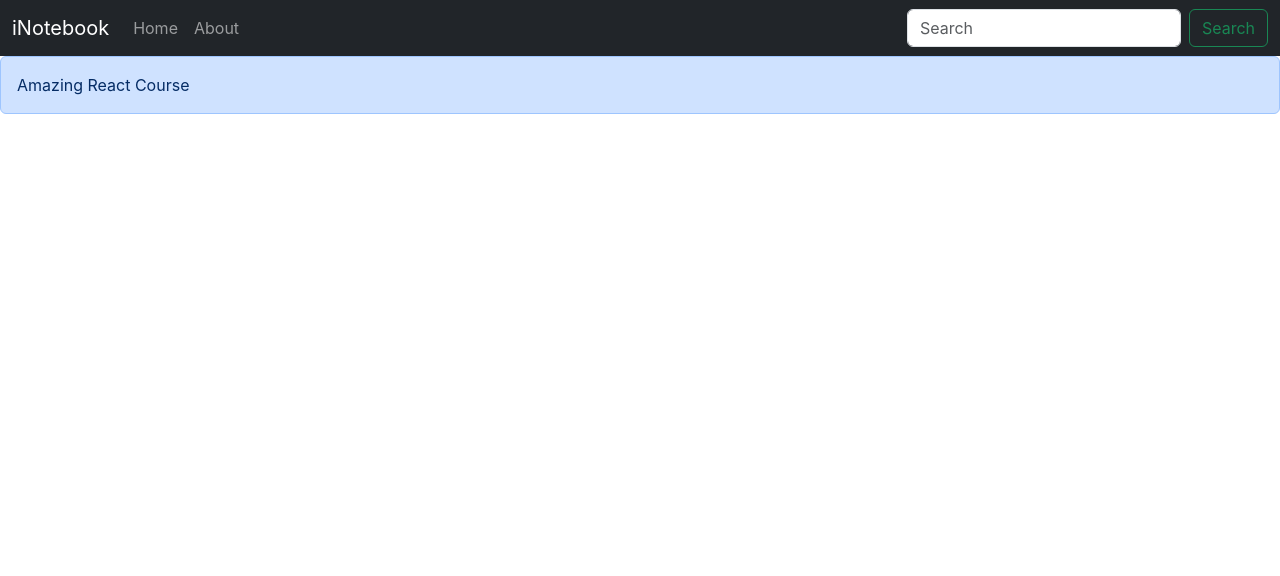
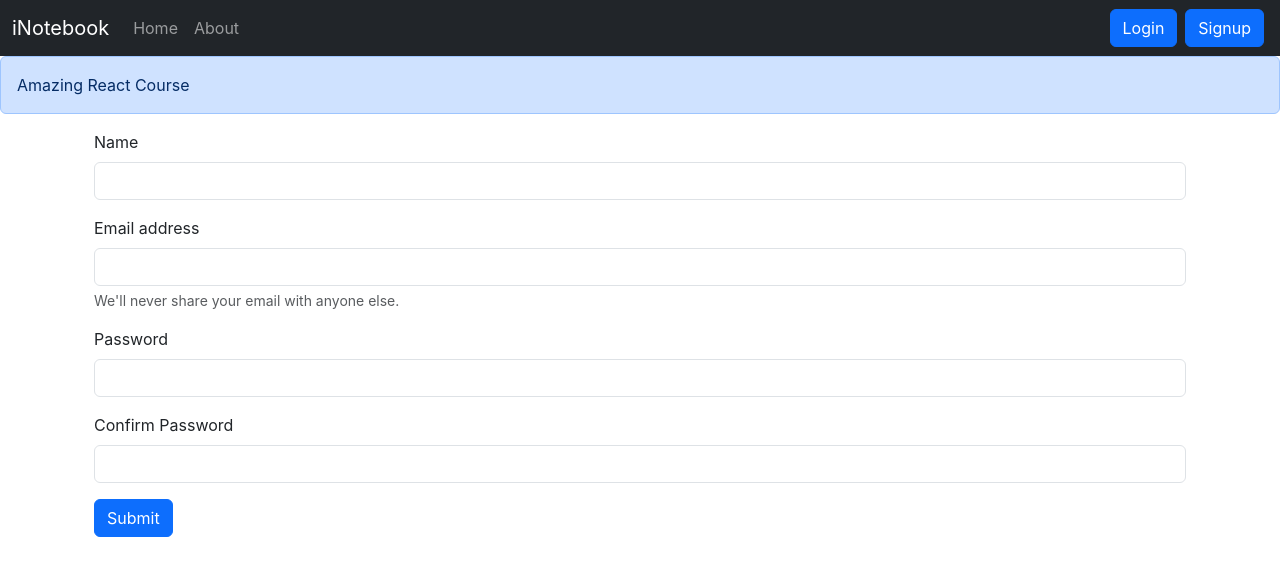
Before and after one commit to happy9099/iNotebook, a React (Create React App) app: page /signup in a window 1280 px wide. Shown: the top 576 px of the page. Built offline with nearby package versions, Linux system fonts and the light colour scheme; the HTML template or start-up script is replaced by a standard one.

Commit message:
Video 69 & 70 : Adding login & Signup Components

```diff
--- a/src/App.js
+++ b/src/App.js
@@ -5,6 +5,8 @@
 import About from "./components/About";
 import NoteState from "./context/notes/NoteState";
 import { Alert } from "./components/Alert";
+import Signup from "./components/Signup";
+import Login from "./components/Login";
 
 function App() {
   return (
@@ -17,6 +19,8 @@
           <Routes>
             <Route exact path="/" element={<Home />} />
             <Route exact path="/about" element={<About />} />
+            <Route exact path="/login" element={<Login />} />
+            <Route exact path="/signup" element={<Signup />} />
           </Routes>
           </div>
         </Router>
--- /dev/null
+++ b/src/components/Login.js
@@ -0,0 +1,57 @@
+import React, {useState} from 'react'
+//using usehistory instead of useNavigate --> supported
+import { useNavigate} from 'react-router-dom';
+
+const Login = (props) => {
+    const [credentials,setCredentials] = useState({email: "", password: ""})
+    //using usehistory instead of useNavigate --> supported
+    let history = useNavigate();
+
+    const handleSubmit = async (e) =>{
+        e.preventDefault();
+        const response = await fetch("http://localhost:5000/api/auth/login", {
+            method: "POST",
+            headers: {
+              "Content-Type": "application/json"
+            //   "auth-token": "eyJhbGciOiJIUzI1NiIsInR5cCI6IkpXVCJ9.eyJ1c2VyIjp7ImlkIjoiNjQxMmRmNmIzNzUxMGNkZTgzNzY4ZDYzIn0sImlhdCI6MTY3OTAyNzU2N30.hWfEymsqsoikLXRvb1sPgYZ-wWH7UBeMe2BK8g4ozdU"
+            },
+            body: JSON.stringify({ email:credentials.email, password:credentials.password})
+          });
+          const json = await response.json()
+          console.log(json);
+          if(json.success){
+            //Save the auth-Token and Redirect
+            localStorage.setItem('token', json.authtoken);
+            //using usehistory instead of useNavigate --> supported
+            history("/");
+
+          }
+          else{
+            alert("invalid");
+          }
+    }
+
+    const onChange = (e) =>{
+        setCredentials({...credentials, [e.target.name]: e.target.value})
+    }
+
+  return (
+    <div>
+   <form onSubmit={handleSubmit}>
+  <div className="mb-3">
+    <label htmlFor="email" className="form-label">Email address</label>
+    <input type="email" className="form-control" value={credentials.email} onChange={onChange} id="email" name="email" aria-describedby="emailHelp"/>
+    <div id="emailHelp" className="form-text">We'll never share your email with anyone else.</div>
+  </div>
+  <div className="mb-3">
+    <label htmlFor="password" className="form-label">Password</label>
+    <input type="password" className="form-control" value={credentials.password} onChange={onChange} name="password" id="password"/>
+  </div>
+
+  <button type="submit" className="btn btn-primary" >Submit</button>
+</form>
+    </div>
+  )
+}
+
+export default Login
--- a/src/components/Navbar.js
+++ b/src/components/Navbar.js
@@ -26,8 +26,8 @@
 
           </ul>
           <form className="d-flex" role="search">
-            <input className="form-control me-2" type="search" placeholder="Search" aria-label="Search" />
-            <button className="btn btn-outline-success" type="submit">Search</button>
+          <Link className="btn btn-primary mx-1" to="/login" role="button">Login</Link>
+          <Link className="btn btn-primary mx-1" to="/signup" role="button">Signup</Link>
           </form>
         </div>
       </div>
--- /dev/null
+++ b/src/components/Signup.js
@@ -0,0 +1,66 @@
+import React, {useState} from 'react'
+//using usehistory instead of useNavigate --> supported
+import { useNavigate} from 'react-router-dom';
+
+const Signup = () => {
+    const [credentials,setCredentials] = useState({name: "", email: "", password: "", cpassword: ""})
+    let history = useNavigate();
+
+    const handleSubmit = async (e) =>{
+        e.preventDefault();
+        const {name, email, password}  = credentials;
+        const response = await fetch("http://localhost:5000/api/auth/createuser", {
+            method: "POST",
+            headers: {
+              "Content-Type": "application/json"
+            //   "auth-token": "eyJhbGciOiJIUzI1NiIsInR5cCI6IkpXVCJ9.eyJ1c2VyIjp7ImlkIjoiNjQxMmRmNmIzNzUxMGNkZTgzNzY4ZDYzIn0sImlhdCI6MTY3OTAyNzU2N30.hWfEymsqsoikLXRvb1sPgYZ-wWH7UBeMe2BK8g4ozdU"
+            },
+            body: JSON.stringify({ name, email, password})
+          });
+          const json = await response.json()
+          console.log(json);
+          if(json.success){
+            //Save the auth-Token and Redirect
+            localStorage.setItem('token', json.authtoken);
+            //using usehistory instead of useNavigate --> supported
+            history("/");
+
+          }
+          else{
+            alert("invalid");
+          }
+    }
+
+    const onChange = (e) =>{
+        setCredentials({...credentials, [e.target.name]: e.target.value})
+    }
+
+    return (
+        <div className='container'>
+            <form onSubmit={handleSubmit}>
+                <div className="mb-3">
+                    <label htmlFor="name" className="form-label">Name</label>
+                    <input type="text" className="form-control" id="name" name="name" onChange={onChange} aria-describedby="emailHelp" />
+
+                </div>
+                <div className="mb-3">
+                    <label htmlFor="email" className="form-label">Email address</label>
+                    <input type="email" className="form-control" id="email" name="email" onChange={onChange} aria-describedby="emailHelp" />
+                    <div id="emailHelp" className="form-text">We'll never share your email with anyone else.</div>
+                </div>
+                <div className="mb-3">
+                    <label htmlFor="password" className="form-label">Password</label>
+                    <input type="password" className="form-control" id="password" name="password" onChange={onChange} minLength={5} required/>
+                </div>
+                <div className="mb-3">
+                    <label htmlFor="cpassword" className="form-label">Confirm Password</label>
+                    <input type="password" className="form-control" id="cpassword" name="cpassword" onChange={onChange} minLength={5} required/>
+                </div>
+
+                <button type="submit" className="btn btn-primary">Submit</button>
+            </form>
+        </div>
+    )
+}
+
+export default Signup
```
Also changed, not shown: 1 other file (tests, documents, lock files or other folders).
